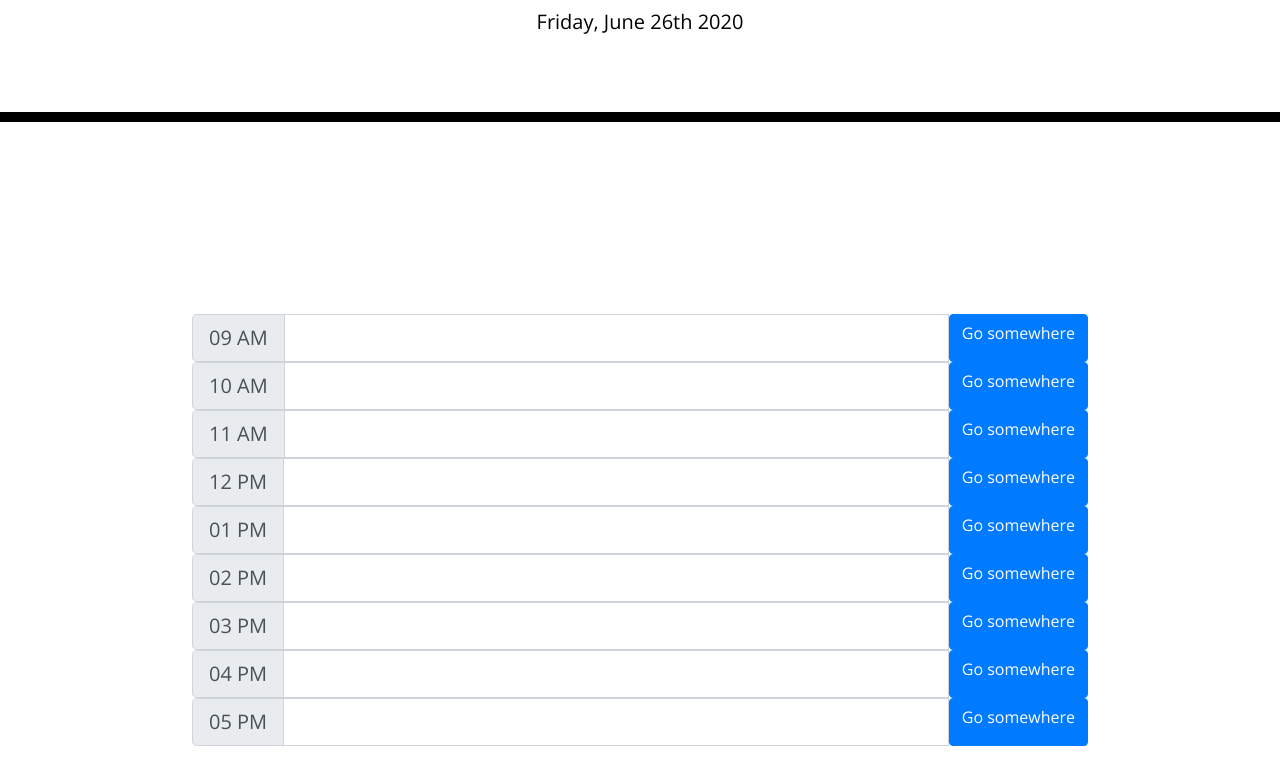
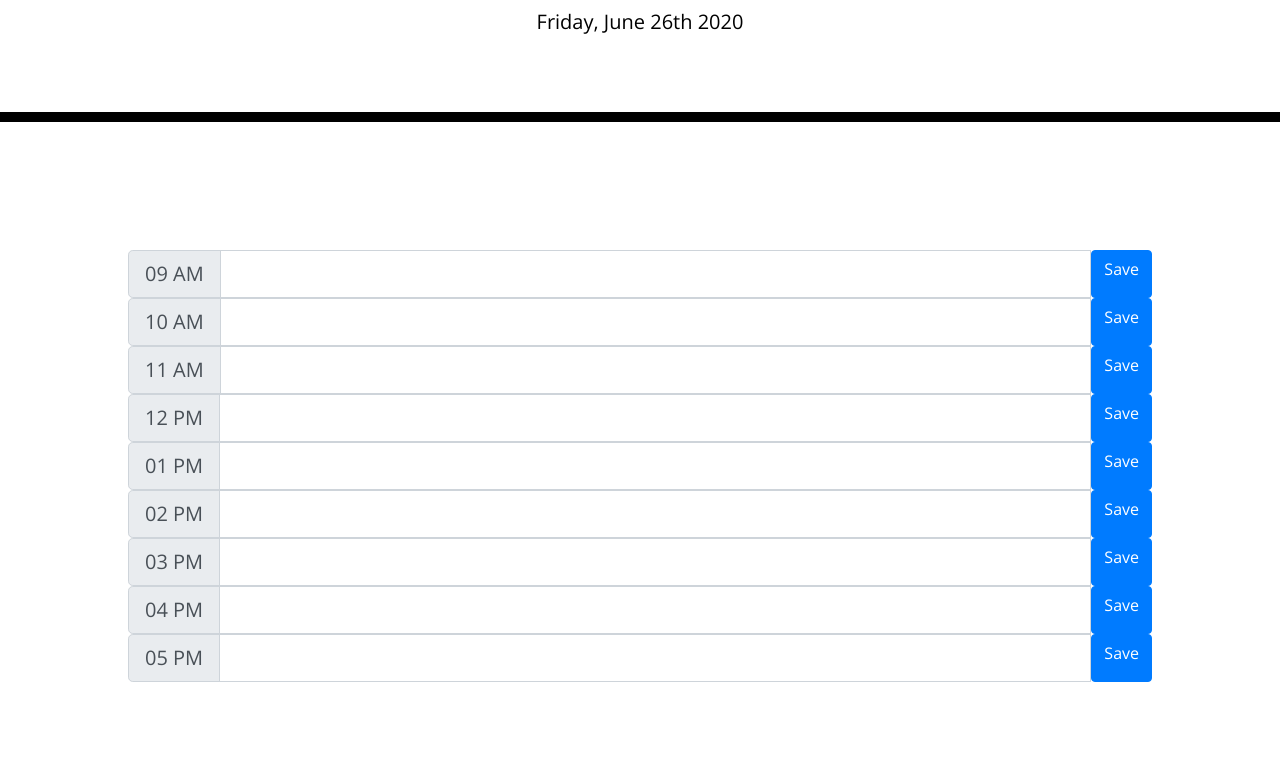
Before and after one commit to seyouny/calendar, a plain HTML site: page Develop/index.html in a window 1280 px wide. Shown: the part 182-966 px from the top of the page. Drawn offline with nearby package versions, Linux system fonts and the light colour scheme.

Commit message:
obtained time values

```diff
--- a/Develop/index.html
+++ b/Develop/index.html
@@ -32,66 +32,66 @@
     <div class= "time-block">
     <div class="input-group input-group-lg">
       <div class="input-group-prepend">
-        <span class="input-group-text" id="inputGroup-sizing-lg" value="9"> 09 AM</span>
+        <span class="input-group-text" id="inputGroup-sizing-lg" value="9">09 AM</span>
       </div>
       <input type="text" class="form-control" aria-label="Large" aria-describedby="inputGroup-sizing-sm">
-      <a href="#" class="btn btn-primary">Go somewhere</a>
+      <a href="#" class="btn btn-primary">Save</a>
     </div>
     <div class="input-group input-group-lg">
       <div class="input-group-prepend">
         <span class="input-group-text" id="inputGroup-sizing-lg" value="10">10 AM</span>
       </div>
       <input type="text" class="form-control" aria-label="Large" aria-describedby="inputGroup-sizing-sm">
-      <a href="#" class="btn btn-primary">Go somewhere</a>
+      <a href="#" class="btn btn-primary">Save</a>
     </div>
     <div class="input-group input-group-lg">
       <div class="input-group-prepend">
         <span class="input-group-text" id="inputGroup-sizing-lg" value="11">11 AM</span>
       </div>
       <input type="text" class="form-control" aria-label="Large" aria-describedby="inputGroup-sizing-sm">
-      <a href="#" class="btn btn-primary">Go somewhere</a>
+      <a href="#" class="btn btn-primary">Save</a>
     </div>
     <div class="input-group input-group-lg">
       <div class="input-group-prepend">
         <span class="input-group-text" id="inputGroup-sizing-lg" value="12">12 PM</span>
       </div>
       <input type="text" class="form-control" aria-label="Large" aria-describedby="inputGroup-sizing-sm">
-      <a href="#" class="btn btn-primary">Go somewhere</a>
+      <a href="#" class="btn btn-primary">Save</a>
     </div>
     <div class="input-group input-group-lg">
       <div class="input-group-prepend">
-        <span class="input-group-text" id="inputGroup-sizing-lg" value="1"> 01 PM</span>
+        <span class="input-group-text" id="inputGroup-sizing-lg" value="1">01 PM</span>
       </div>
       <input type="text" class="form-control" aria-label="Large" aria-describedby="inputGroup-sizing-sm">
-      <a href="#" class="btn btn-primary">Go somewhere</a>
+      <a href="#" class="btn btn-primary">Save</a>
     </div>
     <div class="input-group input-group-lg">
       <div class="input-group-prepend">
-        <span class="input-group-text" id="inputGroup-sizing-lg"value="2"> 02 PM</span>
+        <span class="input-group-text" id="inputGroup-sizing-lg"value="2">02 PM</span>
       </div>
       <input type="text" class="form-control" aria-label="Large" aria-describedby="inputGroup-sizing-sm">
-      <a href="#" class="btn btn-primary">Go somewhere</a>
+      <a href="#" class="btn btn-primary">Save</a>
     </div>
     <div class="input-group input-group-lg">
       <div class="input-group-prepend">
-        <span class="input-group-text" id="inputGroup-sizing-lg" value="3"> 03 PM</span>
+        <span class="input-group-text" id="inputGroup-sizing-lg" value="3">03 PM</span>
       </div>
       <input type="text" class="form-control" aria-label="Large" aria-describedby="inputGroup-sizing-sm">
-      <a href="#" class="btn btn-primary">Go somewhere</a>
+      <a href="#" class="btn btn-primary">Save</a>
     </div>
     <div class="input-group input-group-lg">
       <div class="input-group-prepend">
-        <span class="input-group-text" id="inputGroup-sizing-lg" value="4"> 04 PM</span>
+        <span class="input-group-text" id="inputGroup-sizing-lg" value="4">04 PM</span>
       </div>
       <input type="text" class="form-control" aria-label="Large" aria-describedby="inputGroup-sizing-sm">
-      <a href="#" class="btn btn-primary">Go somewhere</a>
+      <a href="#" class="btn btn-primary">Save</a>
     </div>
     <div class="input-group input-group-lg">
       <div class="input-group-prepend">
-        <span class="input-group-text" id="inputGroup-sizing-lg" value="5"> 05 PM</span>
+        <span class="input-group-text" id="inputGroup-sizing-lg" value="5">05 PM</span>
       </div>
       <input type="text" class="form-control" aria-label="Large" aria-describedby="inputGroup-sizing-sm">
-      <a href="#" class="btn btn-primary">Go somewhere</a>
+      <a href="#" class="btn btn-primary">Save</a>
     </div>
   </div>
 
@@ -101,19 +101,36 @@
     <script src="https://cdnjs.cloudflare.com/ajax/libs/jquery/3.2.1/jquery.min.js"></script>
     <script>
       var timetable = {};
-      //******** ADD FROM STORAGE HERE
+      //******** ADD FROM LOCAL STORAGE HERE
       $(".form-control").each(function(index) {
         var setValue = index.value;
         var storedItem = localStorage.getItem(index)
         $(this).val(storedItem);
+      });
+      //******** DONE ADDING FROM LOCAL STORAGE
 
+      var storedTime = {};
+      //*****CHANGING COLORS
+      $(".input-group-text").each(function(index) {
+        storedTime[index] = $(this).text();
+        var strTime = storedTime[index][0] + storedTime[index][1];
+        if (moment().format("hh")=== strTime){
+          console.log("yes")
+        }
       });
-      //******** DONE ADDING FROM STORAGE
-      console.log(moment());
+      console.log(moment().format("hh"))
+      //***** DONE CHANGING COLORS
+
+
+      // ADDING TODAY'S DATE***************************
       var today = moment().format("dddd, MMMM Do YYYY");
-      console.log(today)
       $("#currentDay").append(today)
-      console.log(moment().format("HH"))
+      // DONE ADDING TODAY'S DATE**********************
+
+
+
+
+
       // Button to store input items
       $(".btn").click(function(){
         $(".form-control").each(function(index) {
@@ -122,10 +139,9 @@
         for (i in timetable){
           console.log(timetable[i])
           localStorage.setItem(i,timetable[i])
-          // var getInput = localStorage.getItem(i)
-          // $(this).append(getInput)
           }});
       })
+      // STORED ITEMS DONE
 
     </script>
   </body>
--- a/Develop/style.css
+++ b/Develop/style.css
@@ -29,7 +29,7 @@ textarea{
 } */
 .time-block{
   text-align: center;
-  padding: 5%;
+  /* padding: 5%; */
   border-radius: 15px;
   margin: 10%;
 
```
